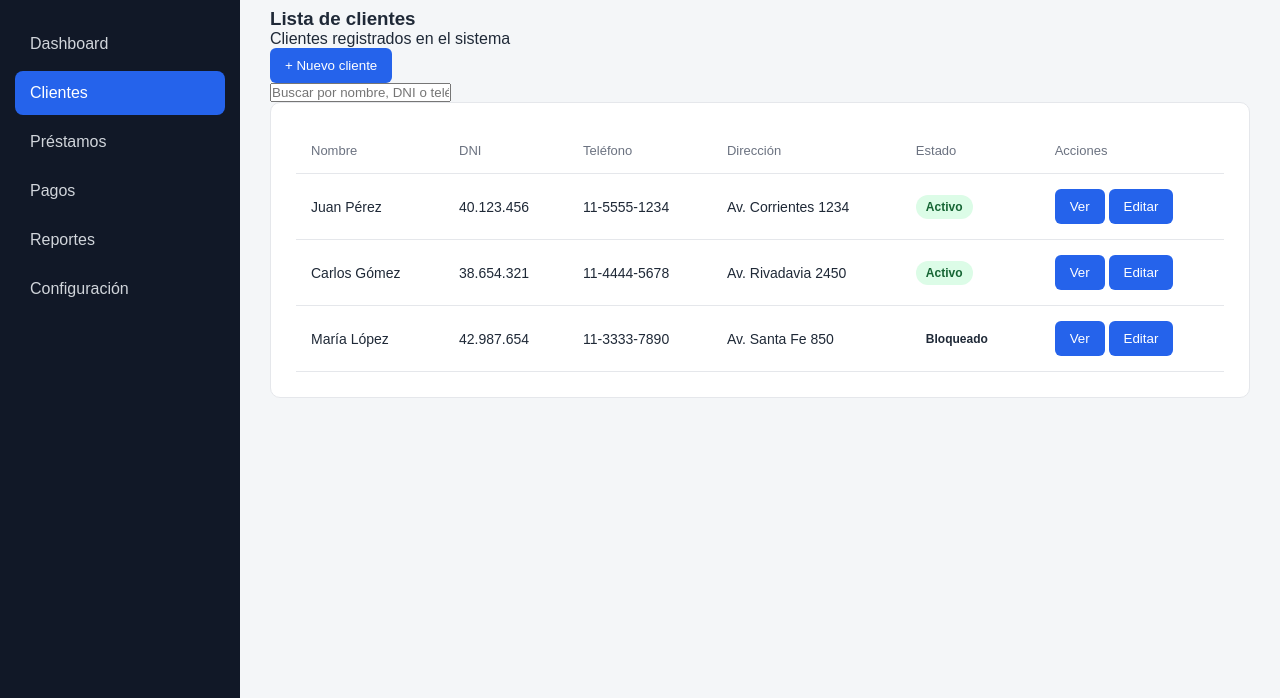
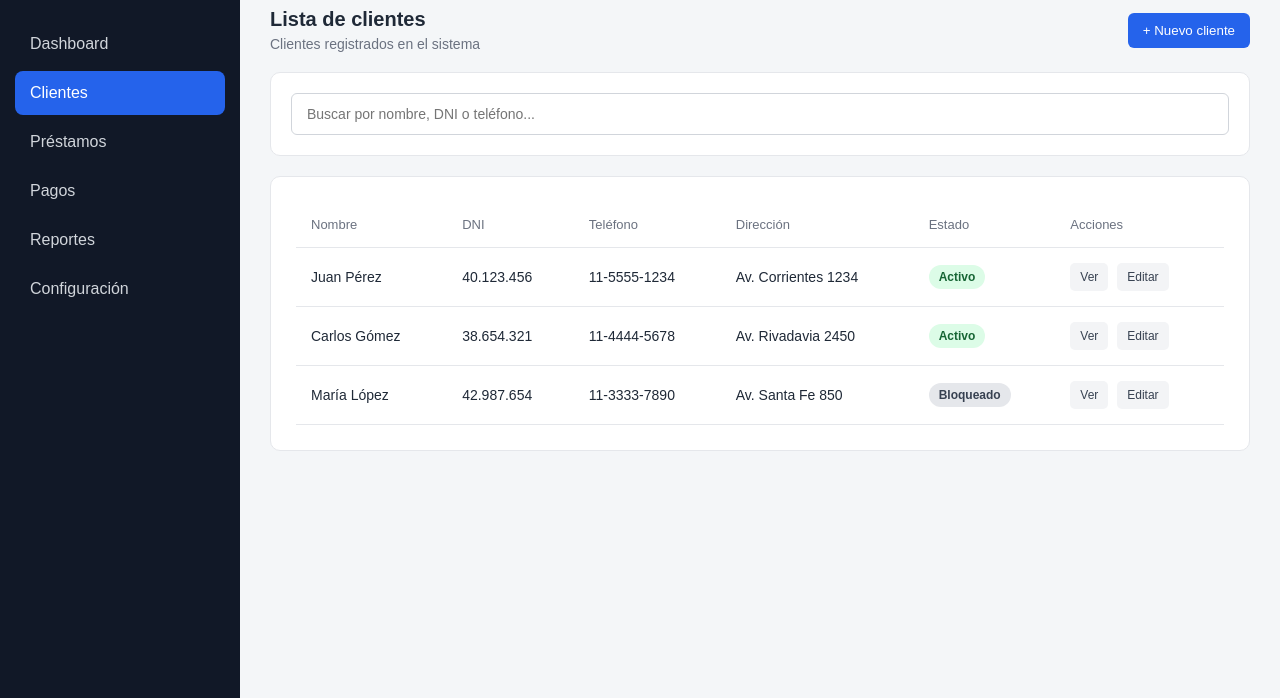
Before and after one commit to GarciaFranc0/SGP, a plain HTML site: page clientes.html in a window 1280 px wide. Shown: the part 102-800 px from the top of the page. Drawn offline with Linux system fonts and the light colour scheme; a script that the page names is missing.

Commit message:
Update style.css

```diff
--- a/style.css
+++ b/style.css
@@ -298,3 +298,114 @@ td {
     }
 
 }
+
+
+/* ================================= */
+/* PAGINA CLIENTES */
+/* ================================= */
+
+.pagina-header {
+
+    display: flex;
+
+    justify-content: space-between;
+
+    align-items: center;
+
+    margin-bottom: 20px;
+
+}
+
+.pagina-header h3 {
+
+    font-size: 20px;
+
+}
+
+.pagina-header p {
+
+    margin-top: 5px;
+
+    color: #6b7280;
+
+    font-size: 14px;
+
+}
+
+
+/* BUSCADOR */
+
+.buscador {
+
+    background-color: white;
+
+    padding: 20px;
+
+    border: 1px solid #e5e7eb;
+
+    border-radius: 10px;
+
+    margin-bottom: 20px;
+
+}
+
+
+.buscador input {
+
+    width: 100%;
+
+    padding: 12px 15px;
+
+    border: 1px solid #d1d5db;
+
+    border-radius: 6px;
+
+    font-size: 14px;
+
+    outline: none;
+
+}
+
+
+.buscador input:focus {
+
+    border-color: #2563eb;
+
+}
+
+
+/* BOTONES DE TABLA */
+
+.btn-tabla {
+
+    background-color: #f3f4f6;
+
+    color: #374151;
+
+    padding: 7px 10px;
+
+    margin-right: 5px;
+
+    border-radius: 5px;
+
+    font-size: 12px;
+
+}
+
+
+.btn-tabla:hover {
+
+    background-color: #e5e7eb;
+
+}
+
+
+/* ESTADO BLOQUEADO */
+
+.estado.bloqueado {
+
+    background-color: #e5e7eb;
+
+    color: #374151;
+
+}
```
